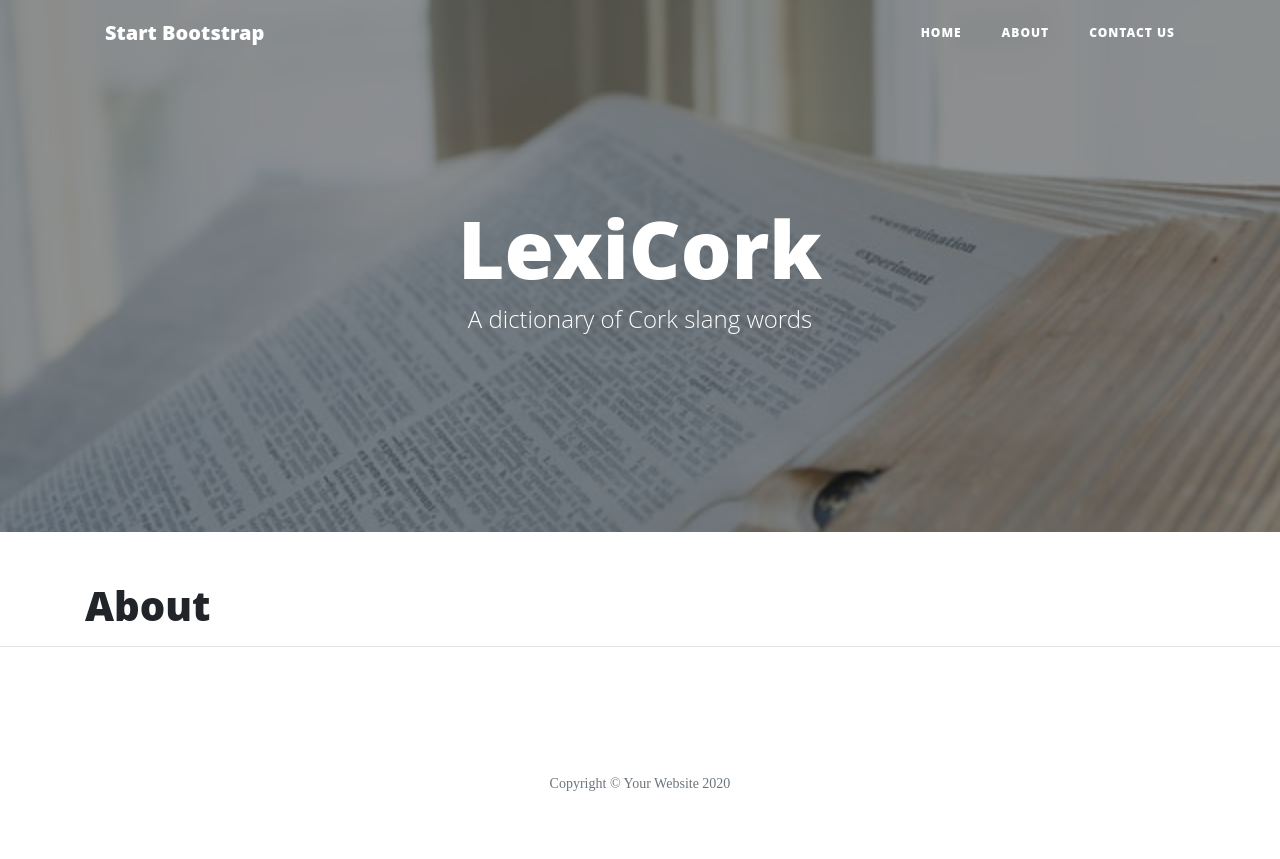
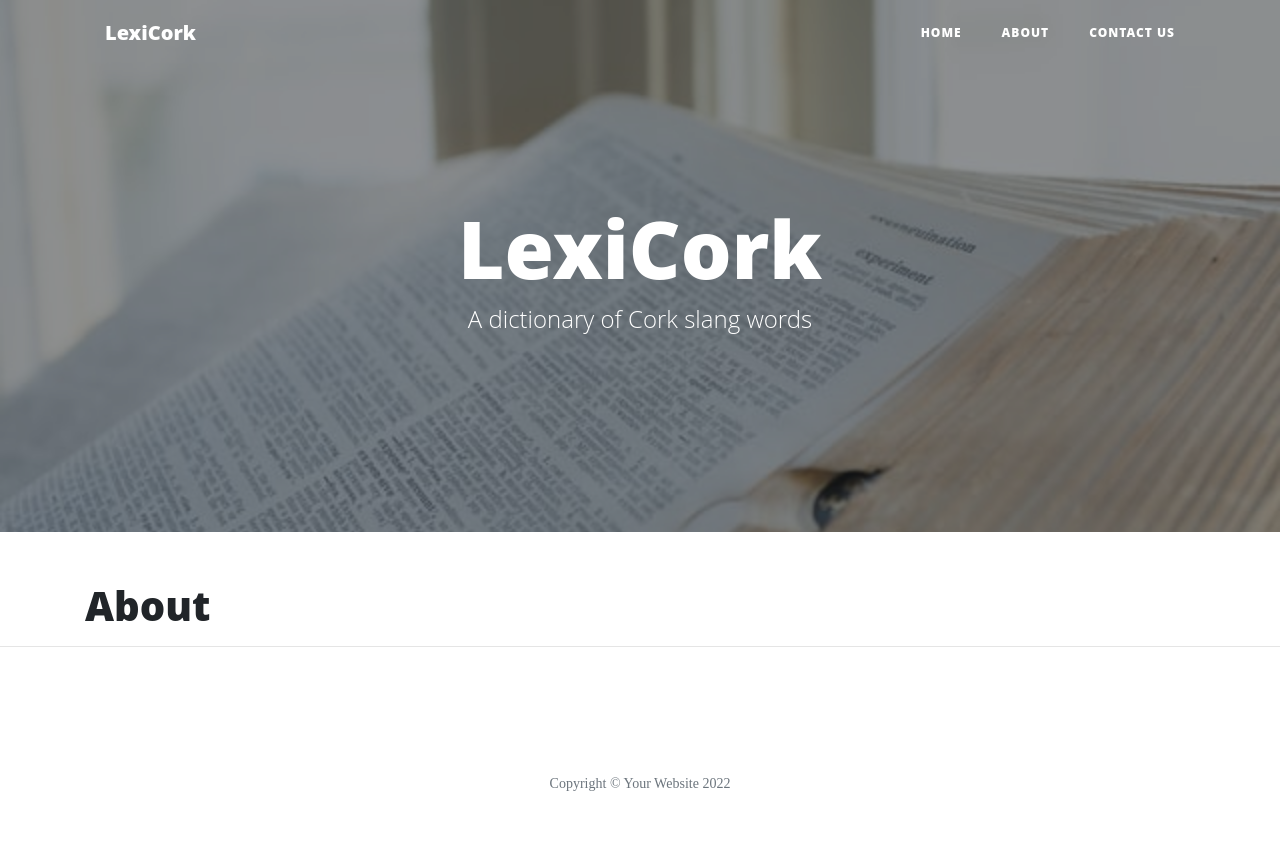
Before and after one commit to Code-Institute-Submissions/MaggieWalsh-LexiCorkResub, a Flask app: page /about in a window 1280 px wide. Run offline with Flask 2, Linux system fonts and the light colour scheme; some libraries are stand-ins or nearby versions.

Commit message:
Add personalisation to template

```diff
--- a/templates/base.html
+++ b/templates/base.html
@@ -6,12 +6,12 @@
     <meta name="viewport" content="width=device-width, initial-scale=1.0">
     <link rel="stylesheet" href="{{ url_for('static', filename='vendor/bootstrap/css/bootstrap.min.css') }}">
     <link rel="stylesheet" href="{{ url_for('static', filename='css/clean-blog.min.css') }}">
-    <title>Hello</title>
+    <title>LexiCork</title>
 </head>
 <body>
     <nav class="navbar navbar-expand-lg navbar-light fixed-top" id="mainNav">
 		<div class="container">
-			<a class="navbar-brand" href="{{ url_for('index') }}">Start Bootstrap</a>
+			<a class="navbar-brand" href="{{ url_for('index') }}">LexiCork</a>
 			<button class="navbar-toggler navbar-toggler-right" type="button" data-toggle="collapse" data-target="#navbarResponsive" aria-controls="navbarResponsive" aria-expanded="false" aria-label="Toggle navigation">
 	        Menu
 	        <i class="fas fa-bars"></i>
@@ -88,7 +88,7 @@
 							</a>
 						</li>
 					</ul>
-					<p class="copyright text-muted">Copyright &copy; Your Website 2020</p>
+					<p class="copyright text-muted">Copyright &copy; Your Website <span id="copyright"></span></p>
 				</div>
 			</div>
 		</div>
@@ -101,5 +101,10 @@
 	<!-- Custom scripts for this template -->
 	<script src="{{ url_for('static', filename='js/clean-blog.min.js') }}"></script>
 
+    <!-- Custom script - add current year function, try to add to JS file later -->
+    <script>
+        $("#copyright").text(new Date().getFullYear());
+    </script>
+
 </body>
 </html>
```
